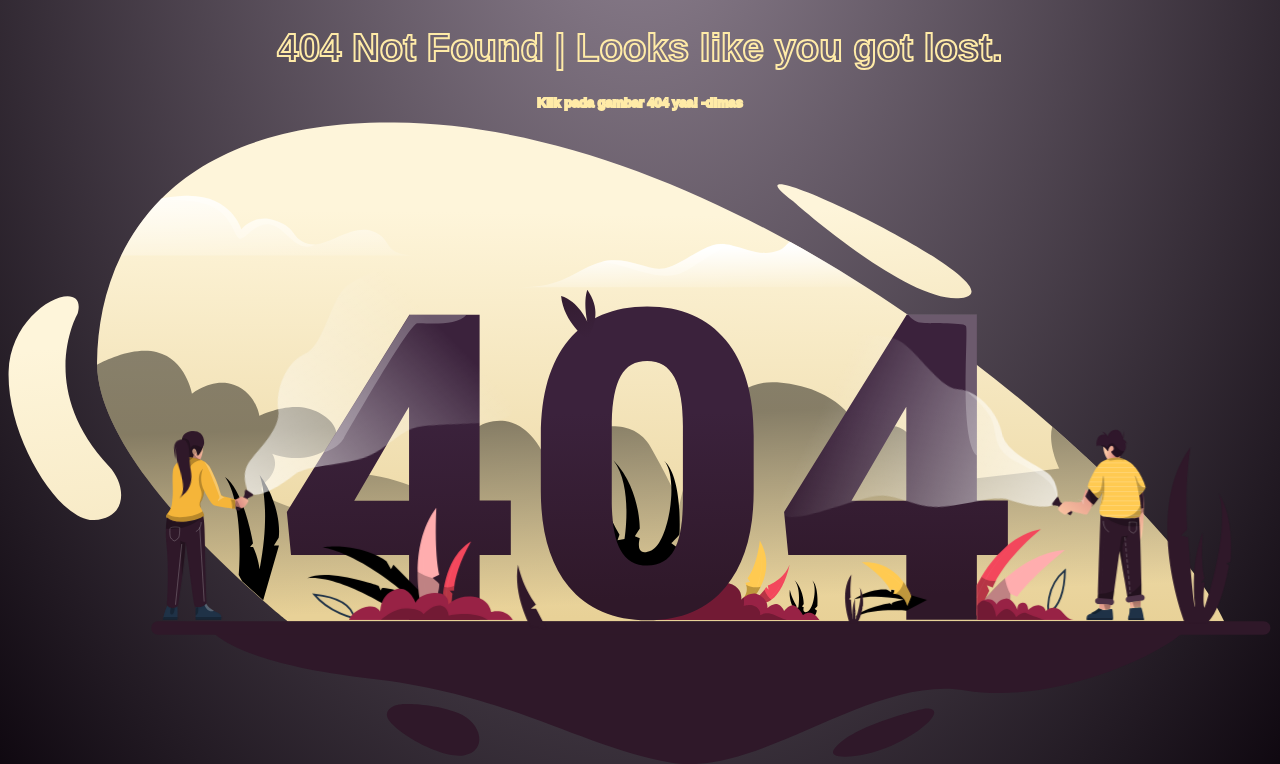
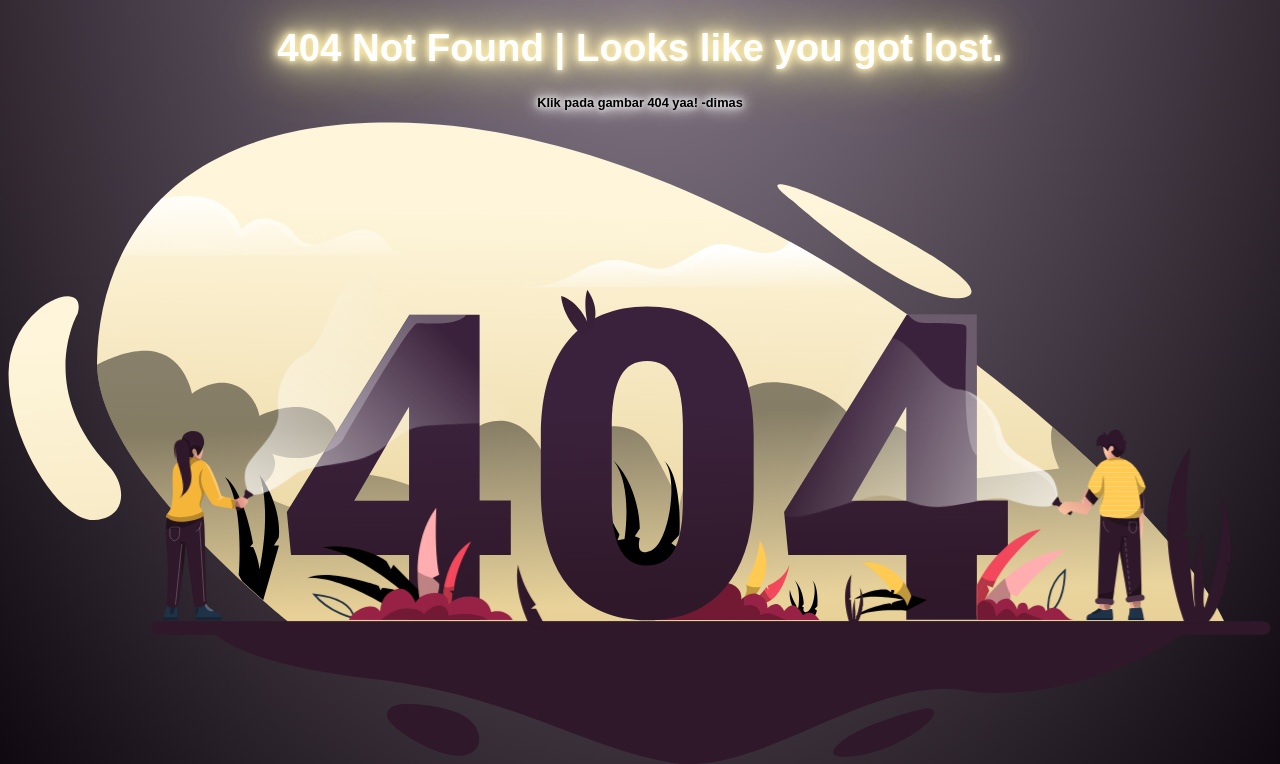
Before and after one commit to leonardusdimask/leonardusdimask.github.io, a PHP site: page /404.html in a window 1280 px wide. Shown: the top 764 px of the page. Run offline with PHP 8.4, Linux system fonts and the light colour scheme.

Commit message:
Update style.css

```diff
--- a/notfound/style.css
+++ b/notfound/style.css
@@ -1,3 +1,5 @@
+@import url('https://fonts.googleapis.com/css?family=Pacifico&display=swap');
+
 body {
   background-color: #141019;
   background: radial-gradient(at 50% -20%, #908392, #0d060e) fixed;
@@ -6,23 +8,19 @@ body {
 h1 {
   font-family: 'Montserrat', sans-serif;
   font-size: 3vw;
-  color: #ffeba7;
-  -webkit-text-stroke: 2px #ffeba7;
-  text-shadow: 2px #ffeba7;
-  -webkit-text-fill-color: transparent;
-  text-emphasis-color: transparent;
-  color: transparent;
+  color: #ffffff;
+  text-shadow: 0 0 5px #ffeba7, 0 0 15px #ffeba7, 0 0 20px #ffeba7, 0 0 40px #ffeba7, 0 0 60px #ffeba7, 0 0 10px #f5f6fa, 0 0 98px #ffeba7;
+  text-align: center;
+  animation: neonEffect 12s infinite;
   text-align: center;
 }
 h2 {
   font-family: 'Montserrat', sans-serif;
   font-size: 1vw;
-  color: #ffeba7;
-  -webkit-text-stroke: 2px #ffeba7;
-  text-shadow: 2px #ffeba7;
-  -webkit-text-fill-color: transparent;
-  text-emphasis-color: transparent;
-  color: transparent;
+  color: #000000;
+  text-shadow: 0 0 5px #ffffff, 0 0 15px #ffffff, 0 0 20px #ffffff, 0 0 40px #ffffff, 0 0 60px #ffffff, 0 0 10px #f5f6fa, 0 0 98px #ffffff;
+  text-align: center;
+  animation: neonEffect 12s infinite;
   text-align: center;
 }
 
```
